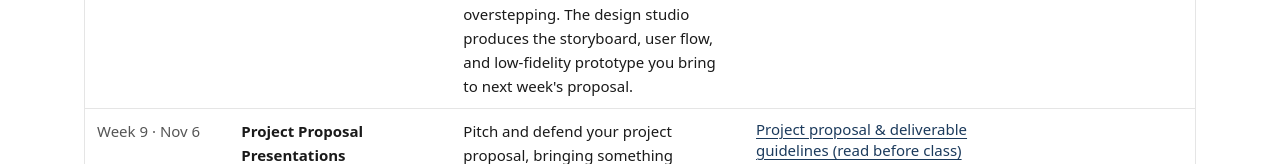
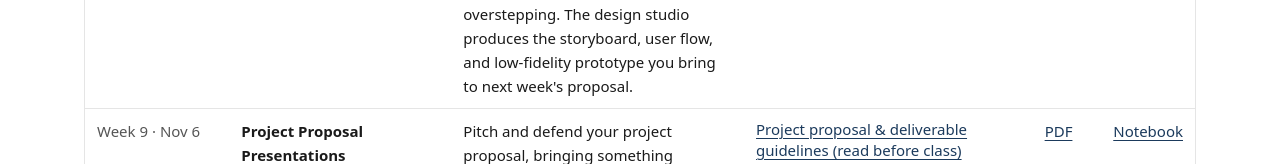
Before and after one commit to personal-health-agent/personal-health-agent.github.io, an Astro site: page / in a window 1280 px wide. Shown: the part 2780-2944 px from the top of the page. Built offline with nearby package versions, Linux system fonts and the light colour scheme; Astro itself is replaced by a stand-in of ours.

Commit message:
Add Week 9 slides and notebook links

```diff
--- a/src/content/weeks/09-proposal.md
+++ b/src/content/weeks/09-proposal.md
@@ -3,6 +3,8 @@ week: 9
 date: "Nov 6"
 title: "Project Proposal Presentations"
 objective: "Pitch and defend your project proposal, bringing something concrete to the table (a prototype, a hand-drawn interface, a system sketch), and sharpen the plan with structured feedback from peers and instructors."
+slidesUrl: "https://github.com/personal-health-agent/binf4070-2026/blob/main/week-09/slides-09.pdf"
+labUrl: "https://github.com/personal-health-agent/binf4070-2026/blob/main/week-09/lab-09.ipynb"
 readings:
   - { title: "Project proposal & deliverable guidelines (read before class)", venue: "Course site", type: "docs", link: "https://personal-health-agent.github.io/project-details/" }
   - { title: "Synthea: generating synthetic patients and synthetic EHRs", authors: "Walonoski et al.", venue: "JAMIA", year: 2018, type: "tool", link: "https://doi.org/10.1093/jamia/ocx079" }
```
